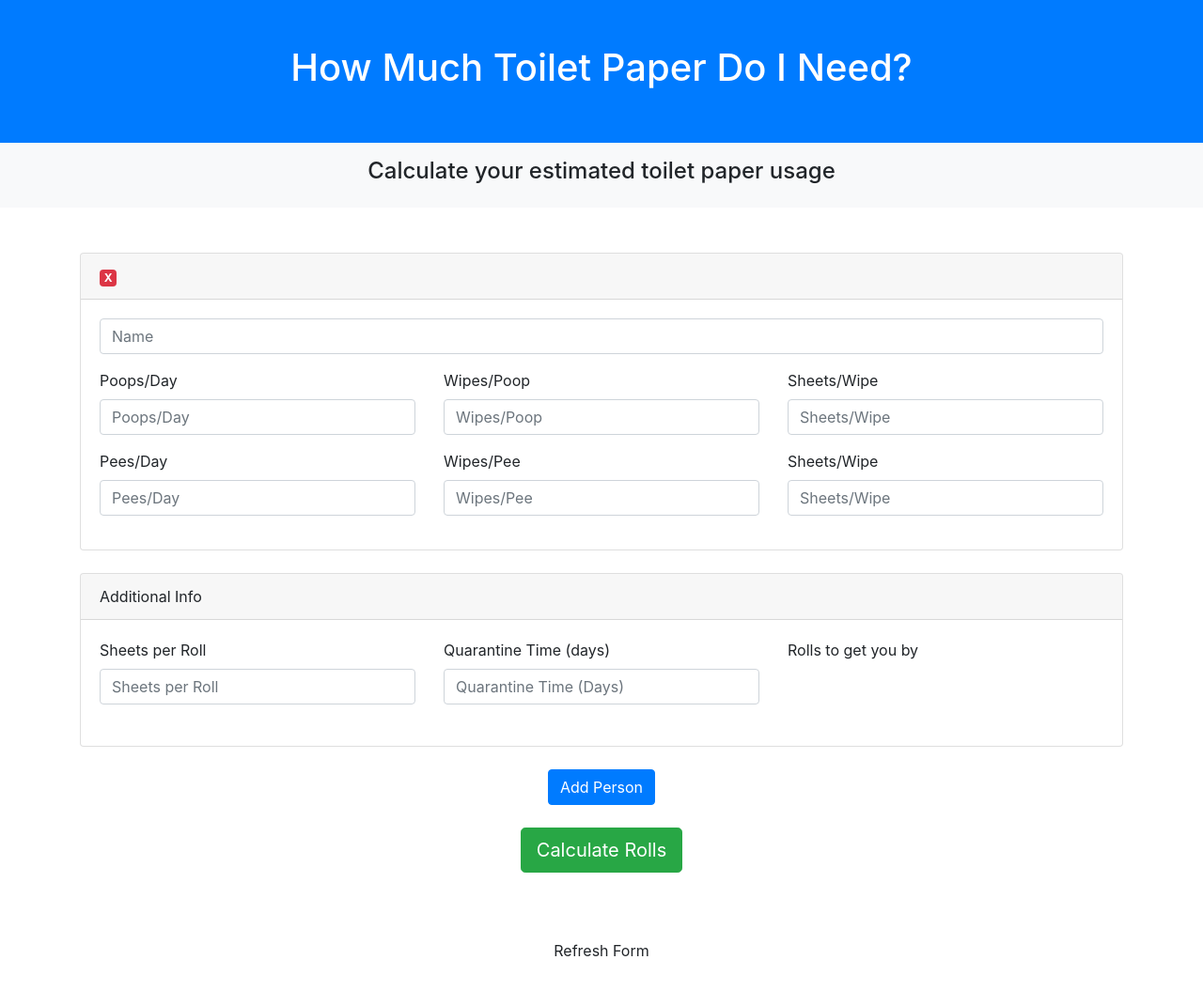
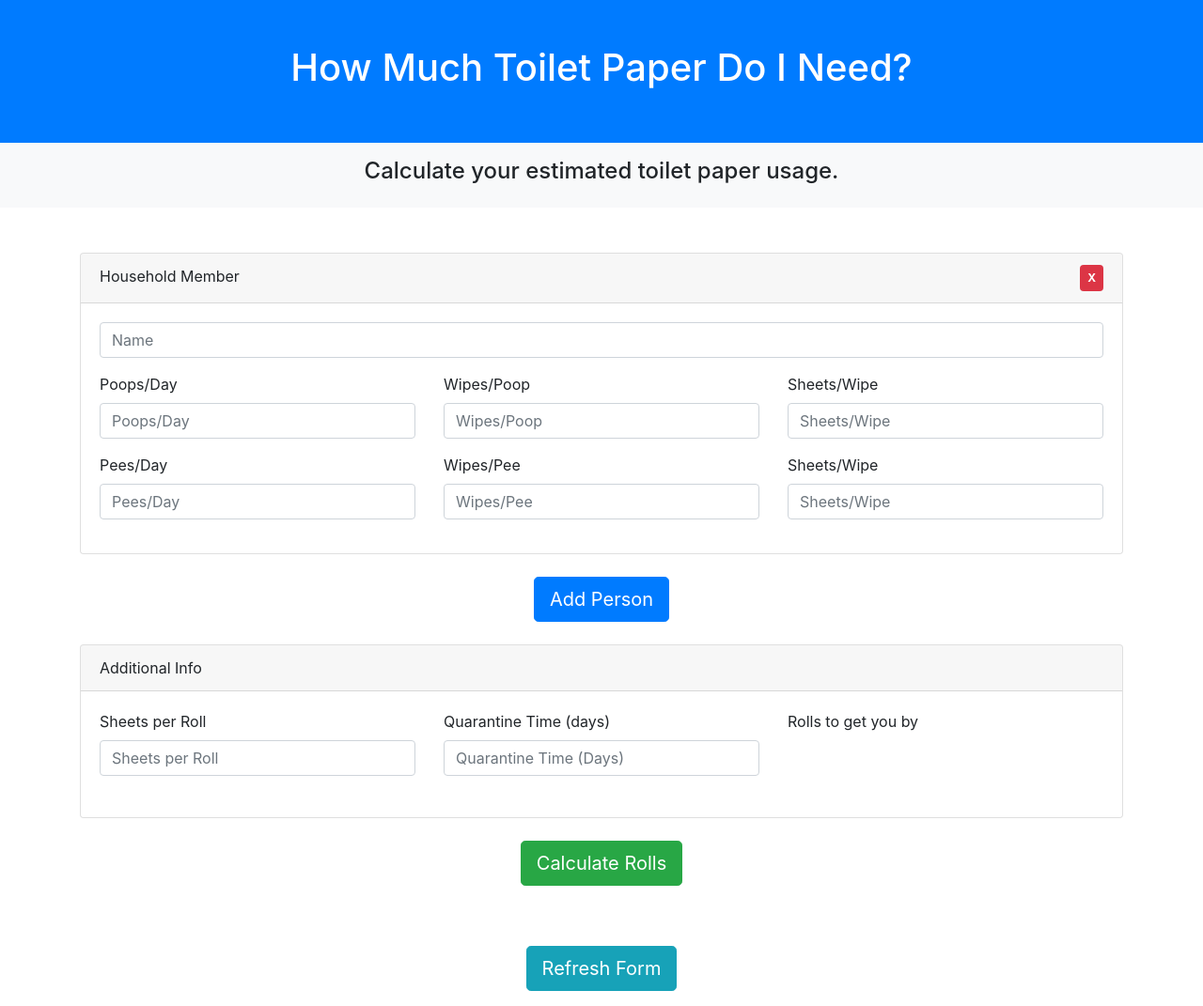
Before and after one commit to Burtonia/toilet-paper-calculator, a plain HTML site: page index.html in a window 1280 px wide. Shown: the whole page at 94% size. Before the commit the page ends 1047 px from the top, so only its background shows below. Drawn offline with nearby package versions, Linux system fonts and the light colour scheme.

Commit message:
Migrated source file to production. Changed some of the markup.

```diff
--- a/index.html
+++ b/index.html
@@ -1,6 +1,15 @@
 <!doctype html>
 <html>
 <head>
+  <!-- Global site tag (gtag.js) - Google Analytics -->
+  <script async src="https://www.googletagmanager.com/gtag/js?id=UA-161951561-1"></script>
+  <script>
+      window.dataLayer = window.dataLayer || [];
+      function gtag(){dataLayer.push(arguments);}
+      gtag('js', new Date());
+
+      gtag('config', 'UA-161951561-1');
+  </script>
   <meta charset="utf-8">
   <title>Toilet Paper Calculator, by Alexander Burton</title>
   <!-- <meta http-equiv="Content-Security-Policy" content="default-src 'self'"> -->
@@ -24,7 +33,7 @@
 
       <div class="app-sub-header bg-light">
         <div class="container px-3 py-3 text-center">
-          <h2 class="h4">Calculate your estimated toilet paper usage</h2>
+          <h2 class="h4">Calculate your estimated toilet paper usage.</h2>
         </div>
       </div>
 
@@ -37,7 +46,8 @@
               <div class="tp-form mb-4">
                 <div class="card">
                   <div class="card-header">
-                    <a class="delete-potty-card badge badge-danger" style="color:#fff;">X</a>
+                    <span>Household Member</span>
+                    <a class="delete-potty-card badge badge-danger p-2" style="color:#fff; float:right;">X</a>
                   </div>
                    <div class="card-body">
                       <div class="row">
@@ -88,6 +98,10 @@
 
           </div>
 
+          <div class="container mb-4 text-center">
+            <button id="add-potty-person" class="btn btn-lg btn-primary">Add Person</button>
+          </div>
+
           <div class="additional-fields mb-4">
             <div class="card">
               <div class="card-header">Additional Info</div>
@@ -108,10 +122,6 @@
                 </div>
               </div>
             </div>
-          </div>
-
-          <div class="container mb-4 text-center">
-            <button id="add-potty-person" class="btn btn-primary">Add Person</button>
           </div>
 
 
@@ -198,7 +208,7 @@
       </div>
 
       <div class="app-refresh text-center py-3">
-        <a href="/toilet-paper-calculator"><button class="btn">Refresh Form</button></a>
+        <a href="/"><button class="btn btn-lg btn-info">Refresh Form</button></a>
       </div>
 
   </div>
@@ -212,7 +222,7 @@
 
 jQuery(document).ready(function($) {
 
-  let form_block = `<div class="tp-form mb-4"><div class="card"><div class="card-header"><a class="delete-potty-card badge badge-danger" style="color:#fff;">X</a></div><div class="card-body"><div class="row"><div class="col-12 mb-3"><input type="text" class="form-control" name="name" value="" placeholder="Name" /></div><div class="col-12"><div class="row"><div class="col-4"><label>Poops/Day</label><input type="number" class="form-control" name="poops_day" placeholder="Poops/Day" step="1" /></div><div class="col-4"><label>Wipes/Poop</label><input type="number" class="form-control" name="wipes_poop" placeholder="Wipes/Poop" step="1" /></div><div class="col-4"><label>Sheets/Wipe</label><input type="number" class="form-control" name="sheets_poop_wipe" placeholder="Sheets/Wipe" step="1" /></div></div></div><div class="col-12"><div class="row"><div class="col-4"><label>Pees/Day</label><input type="number" class="form-control" name="pees_day" placeholder="Pees/Day" step="1" /></div><div class="col-4"><label>Wipes/Pee</label><input type="number" class="form-control" name="wipes_pee" placeholder="Wipes/Pee" step="1" /></div><div class="col-4"><label>Sheets/Wipe</label><input type="number" class="form-control" name="sheets_pee_wipe" placeholder="Sheets/Wipe" step="1" /></div></div></div></div></div></div></div>`;
+  let form_block = `<div class="tp-form mb-4"><div class="card"><div class="card-header"><span>Household Member</span><a class="delete-potty-card badge badge-danger p-2" style="color:#fff; float:right;">X</a></div><div class="card-body"><div class="row"><div class="col-12 mb-3"><input type="text" class="form-control" name="name" value="" placeholder="Name" /></div><div class="col-12"><div class="row"><div class="col-4"><label>Poops/Day</label><input type="number" class="form-control" name="poops_day" placeholder="Poops/Day" step="1" /></div><div class="col-4"><label>Wipes/Poop</label><input type="number" class="form-control" name="wipes_poop" placeholder="Wipes/Poop" step="1" /></div><div class="col-4"><label>Sheets/Wipe</label><input type="number" class="form-control" name="sheets_poop_wipe" placeholder="Sheets/Wipe" step="1" /></div></div></div><div class="col-12"><div class="row"><div class="col-4"><label>Pees/Day</label><input type="number" class="form-control" name="pees_day" placeholder="Pees/Day" step="1" /></div><div class="col-4"><label>Wipes/Pee</label><input type="number" class="form-control" name="wipes_pee" placeholder="Wipes/Pee" step="1" /></div><div class="col-4"><label>Sheets/Wipe</label><input type="number" class="form-control" name="sheets_pee_wipe" placeholder="Sheets/Wipe" step="1" /></div></div></div></div></div></div></div>`;
 
   function initDeletePottyCard() {
     $('.delete-potty-card').on('click', function() {
```
